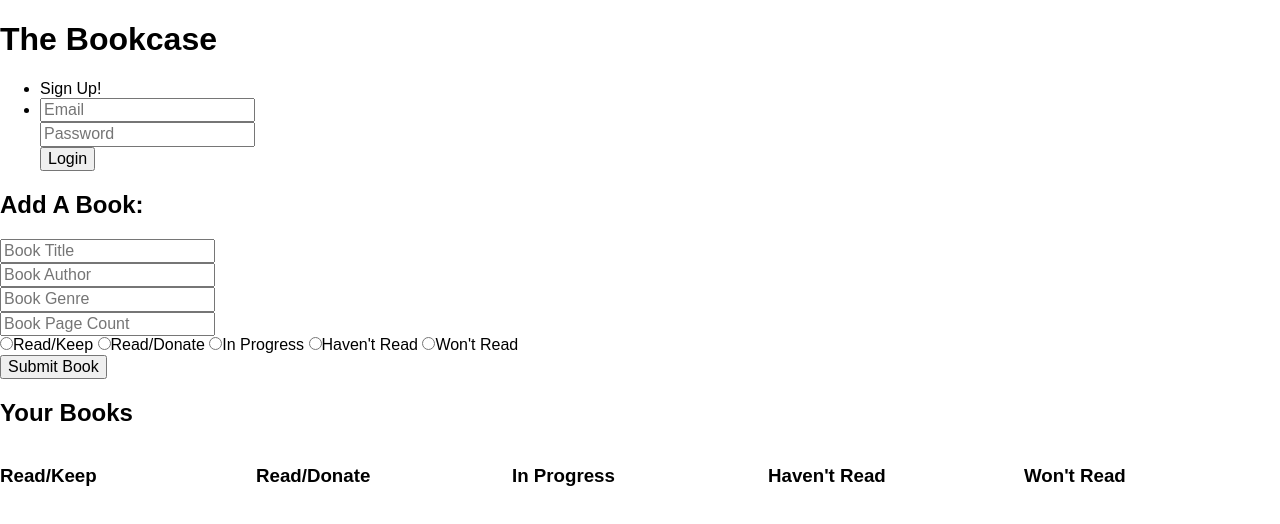
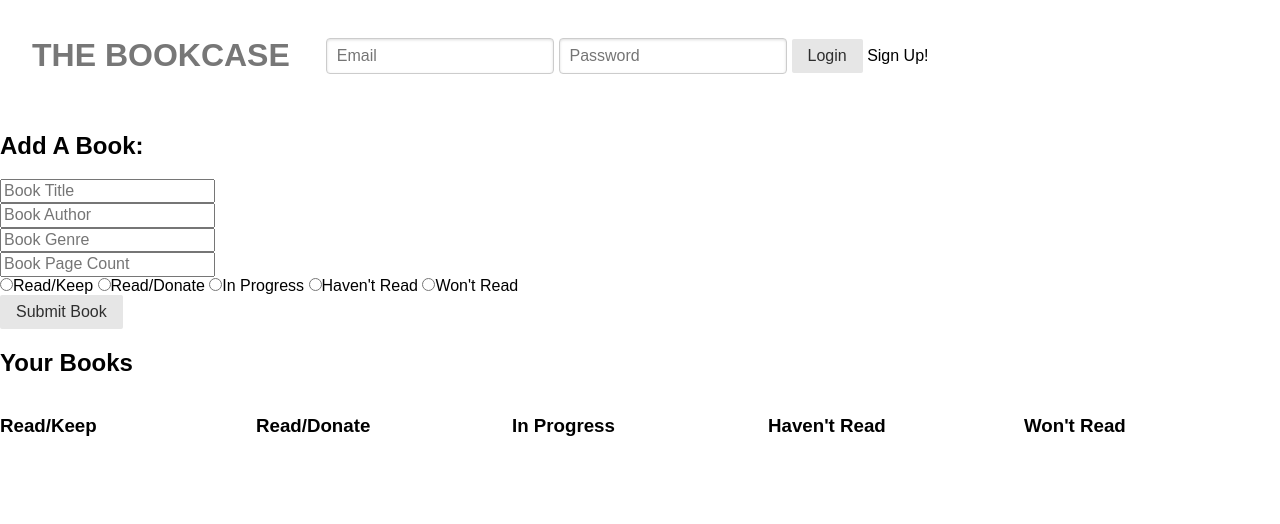
Before and after one commit to matt-martinez/bookshelf-app, a website: page public/index.html in a window 1280 px wide. Drawn offline with nearby package versions, Linux system fonts and the light colour scheme; some packages are replaced by stand-ins of ours.

Commit message:
Added styling to navbar and buttons

```diff
--- a/public/index.html
+++ b/public/index.html
@@ -22,20 +22,18 @@
   </head>
 
   <body ng-controller="HomeController as home">
-    <nav ng-controller="AuthController as auth">
-      <h1 ui-sref="index">The Bookcase</h1>
-      <ul>
-        <li ng-if="!home.currentUser" ui-sref="signup">Sign Up!</li>
-        <li ng-if="home.currentUser" ng-click="auth.logout()">Logout</li>
-        <li><form ng-submit="auth.login(userPass)">
-          <div class="">
+    <nav class="pure-menu pure-menu-horizontal" ng-controller="AuthController as auth">
+      <h1 class="pure-menu-heading pure-menu-link" ui-sref="index">The Bookcase</h1>
+      <ul class="pure-menu-list">
+        <li class="pure-menu-item" ng-if="!home.currentUser">
+          <form class="pure-form" ng-submit="auth.login(userPass)">
             <input type="text" placeholder="Email" ng-model="userPass.email">
-          </div>
-          <div class="">
             <input type="password" placeholder="Password" ng-model="userPass.password">
-          </div>
-          <button>Login</button>
-        </form></li>
+            <button class="pure-button">Login</button>
+          </form>
+        </li>
+        <li class="pure-menu-item" ng-if="home.currentUser" ng-click="auth.logout()">Logout</li>
+        <li class="pure-menu-item" ng-if="!home.currentUser" ui-sref="signup">Sign Up!</li>
       </ul>
     </nav>
 
--- a/public/partials/home.html
+++ b/public/partials/home.html
@@ -20,7 +20,7 @@
       <input type="radio" ng-model="books.newBook.status" value="Haven't Read">Haven't Read
       <input type="radio" ng-model="books.newBook.status" value="Won't Read">Won't Read
     </div>
-      <button>Submit Book</button>
+      <button class="pure-button">Submit Book</button>
   </form>
 </div>
 
```
Also changed, not shown: public/partials/_bookView.html (+3 -2 lines).
